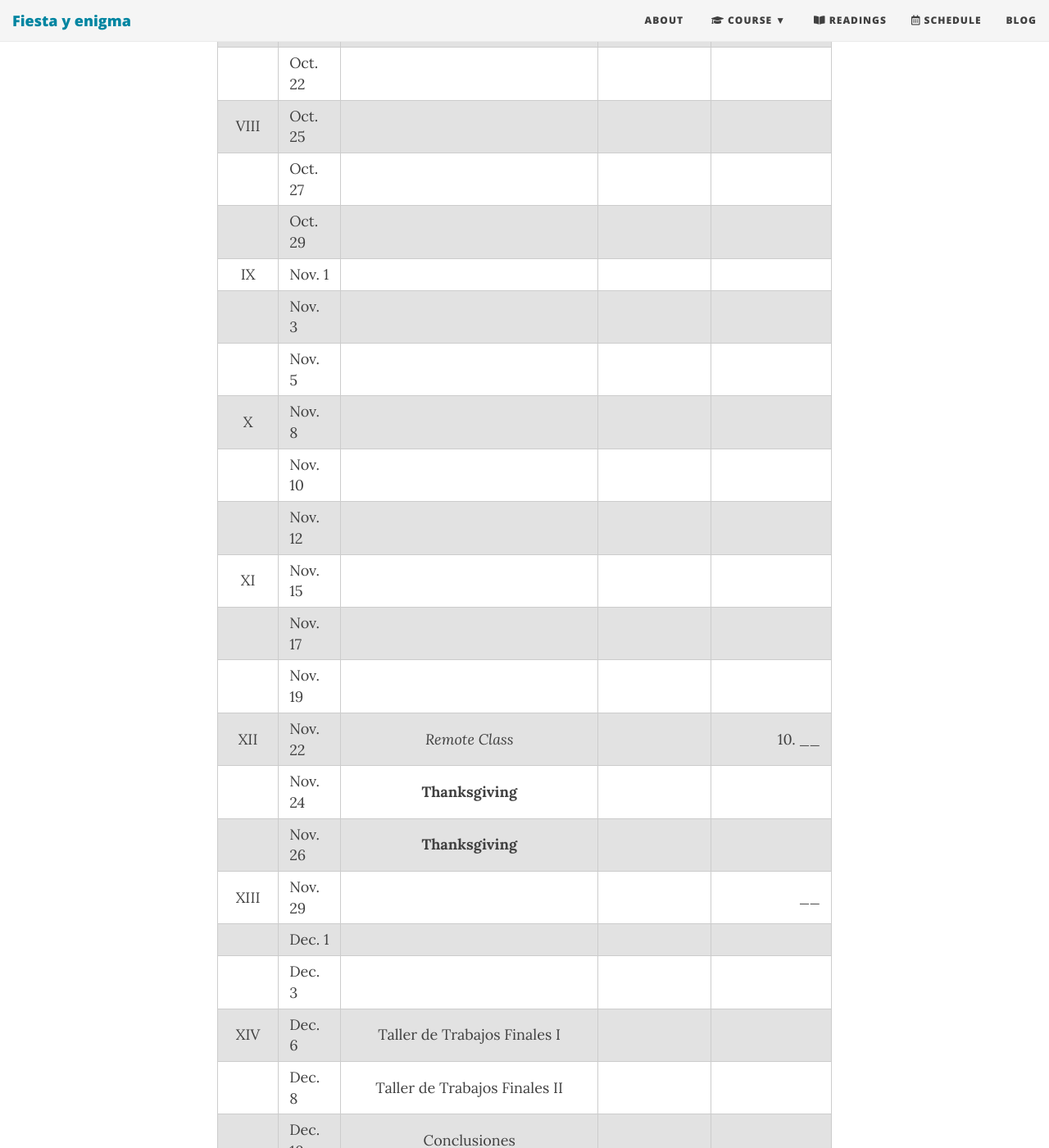
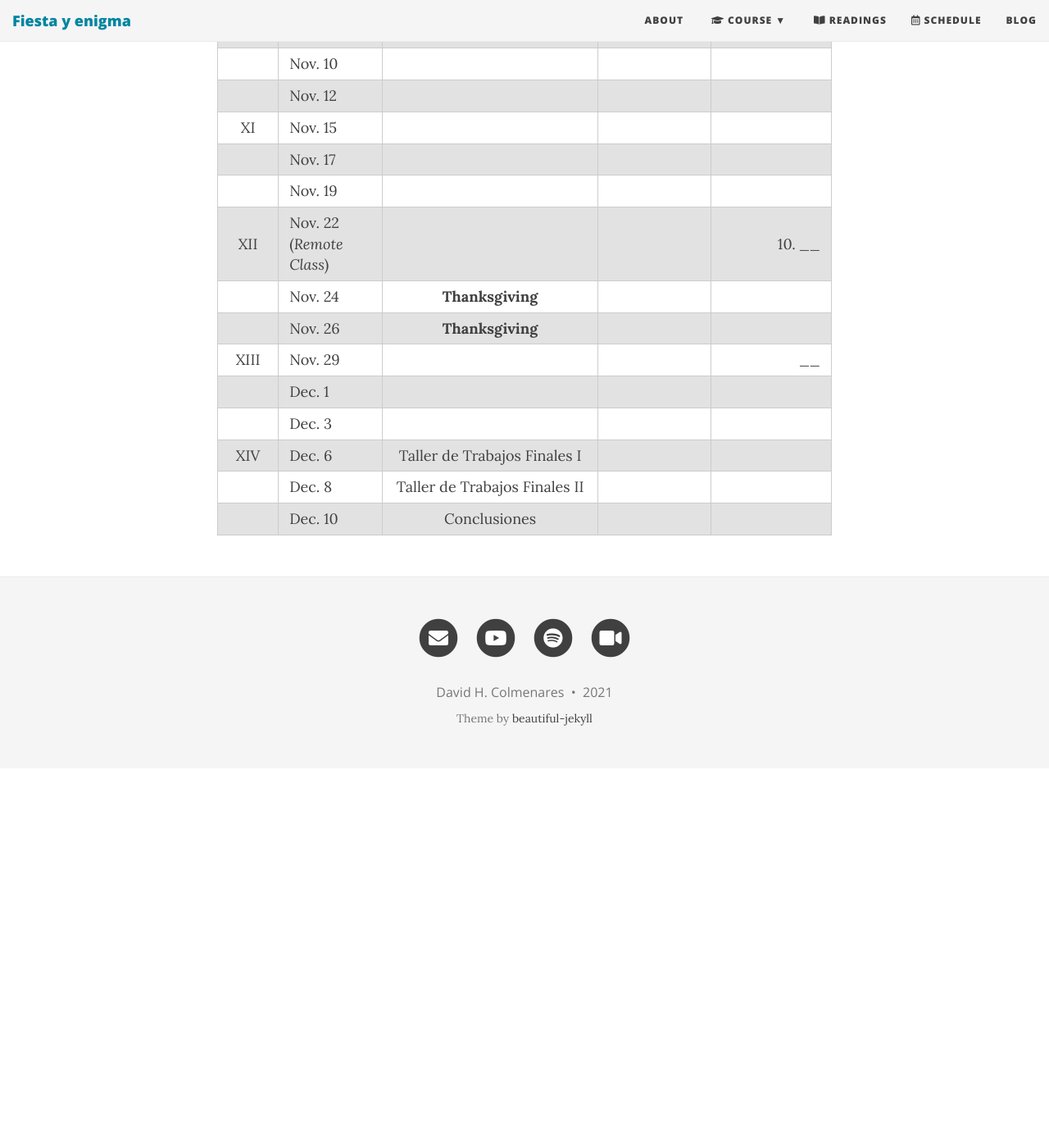
Before and after one commit to Hipomenes/ls452, a Jekyll site: the page built from calendar.md, in a window 1280 px wide and 1400 px high, scrolled down 1697 px. Shown: the whole window at 82% size. Built offline with Jekyll 4.4.1, drawn with Linux system fonts in a browser that asks for light colours; nearby versions of some CDN libraries; after the commit the page ends 2634 px from its top, so only the background shows below that.

```diff
--- a/calendar.md
+++ b/calendar.md
@@ -42,7 +42,7 @@ subtitle: Fall 2021
 | XI  | Nov. 15  |    | |
 |     | Nov. 17  |
 |     | Nov. 19  |
-| XII | Nov. 22  | *Remote Class*   | | 10. ____
+| XII | Nov. 22 (*Remote Class*) |   | | 10. ____
 |     | Nov. 24  | **Thanksgiving**
 |     | Nov. 26  | **Thanksgiving**
 |XIII | Nov. 29  |    | | ____
```
